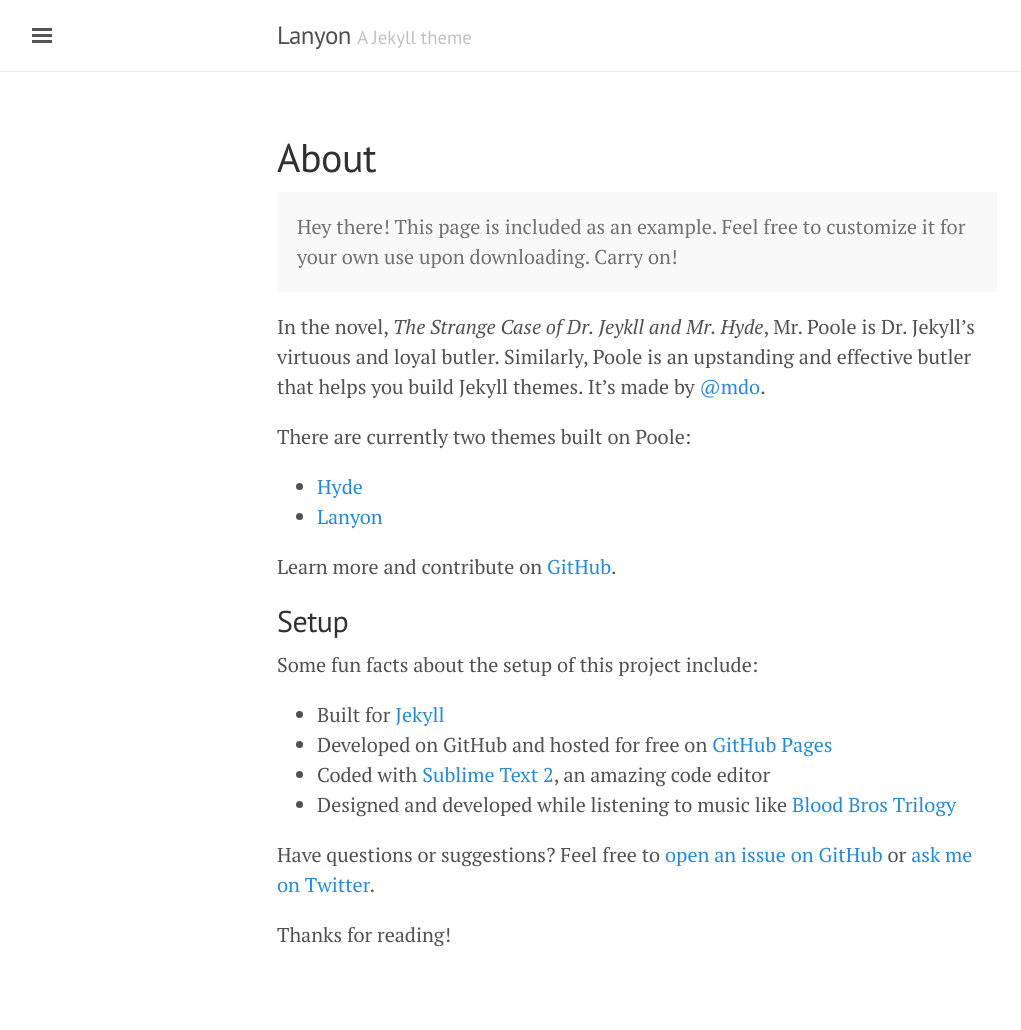
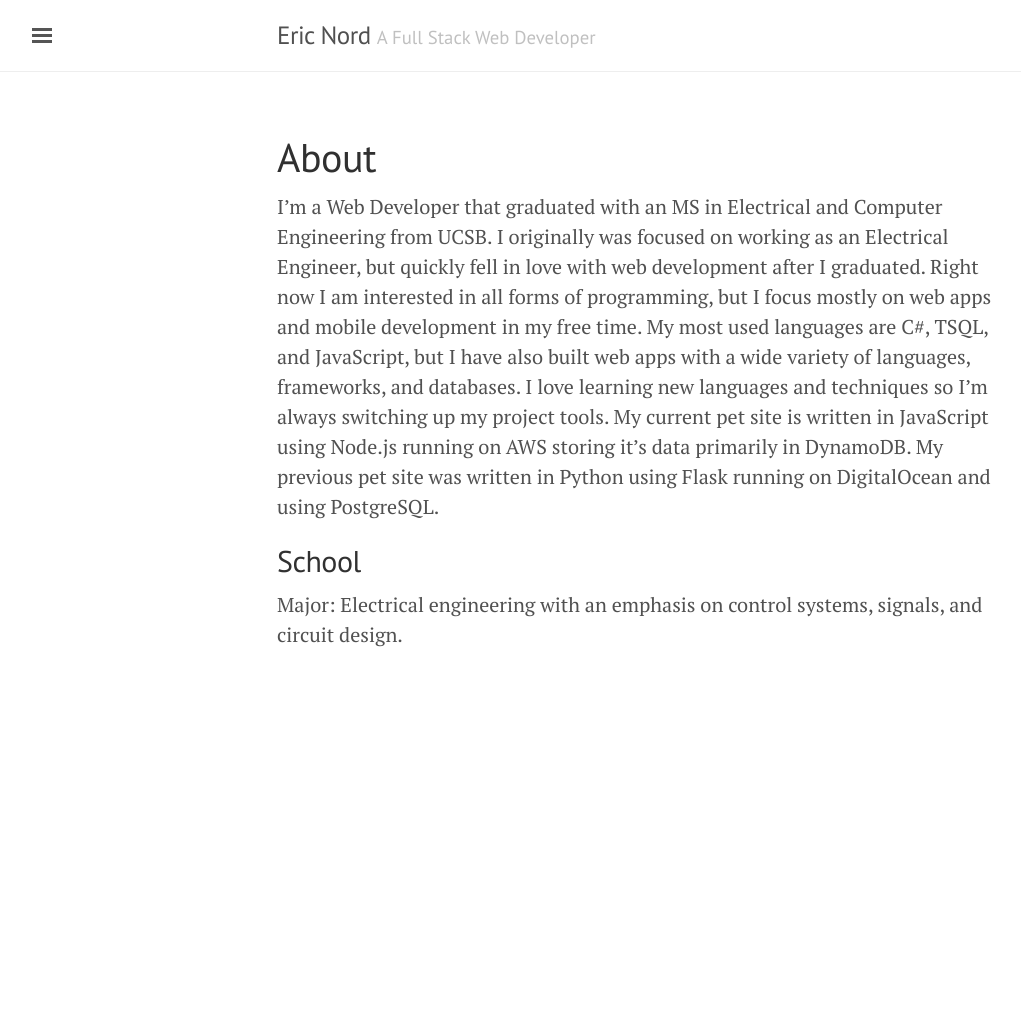
Before and after one commit to ThatEric/thateric.github.io, a Jekyll site: the page built from about.md, in a window 1280 px wide. Shown: the whole page, without its empty margins (3-1024 px from the left). Built offline with Jekyll 4.4.1, drawn with Linux system fonts in a browser that asks for light colours; after the commit the page ends 900 px from its top, so only the background shows below that.

Commit message:
Minor customization

```diff
--- /dev/null
+++ b/Gemfile
@@ -0,0 +1,2 @@
+source 'https://rubygems.org'
+gem 'github-pages'
--- a/_config.yml
+++ b/_config.yml
@@ -5,18 +5,17 @@
 relative_permalinks: true
 
 # Setup
-title:               Lanyon
-tagline:             'A Jekyll theme'
-description:         'A reserved <a href="http://jekyllrb.com" target="_blank">Jekyll</a> theme that places the utmost gravity on content with a hidden drawer. Made by <a href="https://twitter.com/mdo" target="_blank">@mdo</a>.'
-url:                 http://lanyon.getpoole.com
+title:               Eric Nord
+tagline:             'A Full Stack Web Developer'
+description:         'The personal site of Eric Nord'
+url:                 'http://thateric.github.io/'
 baseurl:             ''
 paginate:            5
 
 # About/contact
 author:
-  name:              Mark Otto
-  url:               https://twitter.com/mdo
-  email:             markdotto@gmail.com
+  name:              Eric Nord
+  email:             enord6@gmail.com
 
 # Custom vars
 version:             1.0.0
--- a/about.md
+++ b/about.md
@@ -3,28 +3,15 @@
 title: About
 ---
 
-<p class="message">
-  Hey there! This page is included as an example. Feel free to customize it for your own use upon downloading. Carry on!
-</p>
 
-In the novel, *The Strange Case of Dr. Jeykll and Mr. Hyde*, Mr. Poole is Dr. Jekyll's virtuous and loyal butler. Similarly, Poole is an upstanding and effective butler that helps you build Jekyll themes. It's made by [@mdo](https://twitter.com/mdo).
+I'm a Web Developer that graduated with an MS in Electrical and Computer Engineering from UCSB.
+I originally was focused on working as an Electrical Engineer, but quickly fell in love with web development after I graduated.
+Right now I am interested in all forms of programming, but I focus mostly on web apps and mobile development in my free time.
+My most used languages are C#, TSQL, and JavaScript, but I have also built web apps with a wide variety of languages, frameworks, and databases.
+I love learning new languages and techniques so I'm always switching up my project tools.
+My current pet site is written in JavaScript using Node.js running on AWS storing it's data primarily in DynamoDB.
+My previous pet site was written in Python using Flask running on DigitalOcean and using PostgreSQL.
 
-There are currently two themes built on Poole:
+## School
 
-* [Hyde](http://hyde.getpoole.com)
-* [Lanyon](http://lanyon.getpoole.com)
-
-Learn more and contribute on [GitHub](https://github.com/poole).
-
-## Setup
-
-Some fun facts about the setup of this project include:
-
-* Built for [Jekyll](http://jekyllrb.com)
-* Developed on GitHub and hosted for free on [GitHub Pages](https://pages.github.com)
-* Coded with [Sublime Text 2](http://sublimetext.com), an amazing code editor
-* Designed and developed while listening to music like [Blood Bros Trilogy](https://soundcloud.com/maddecent/sets/blood-bros-series)
-
-Have questions or suggestions? Feel free to [open an issue on GitHub](https://github.com/poole/issues/new) or [ask me on Twitter](https://twitter.com/mdo).
-
-Thanks for reading!
+Major: Electrical engineering with an emphasis on control systems, signals, and circuit design.
```
Also changed, not shown: _posts/2015-09-03-introducing-me.md (added, +7 -0 lines).
